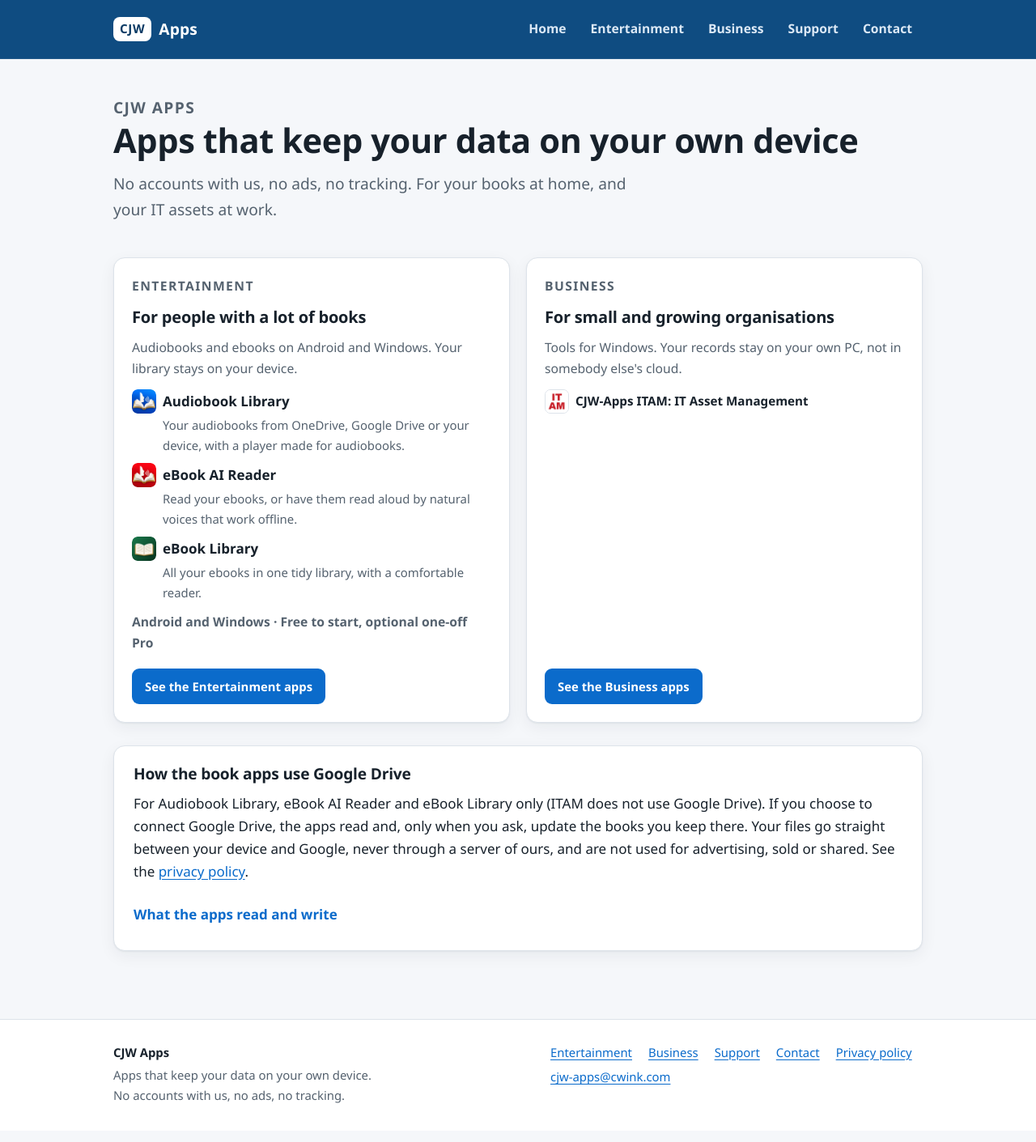
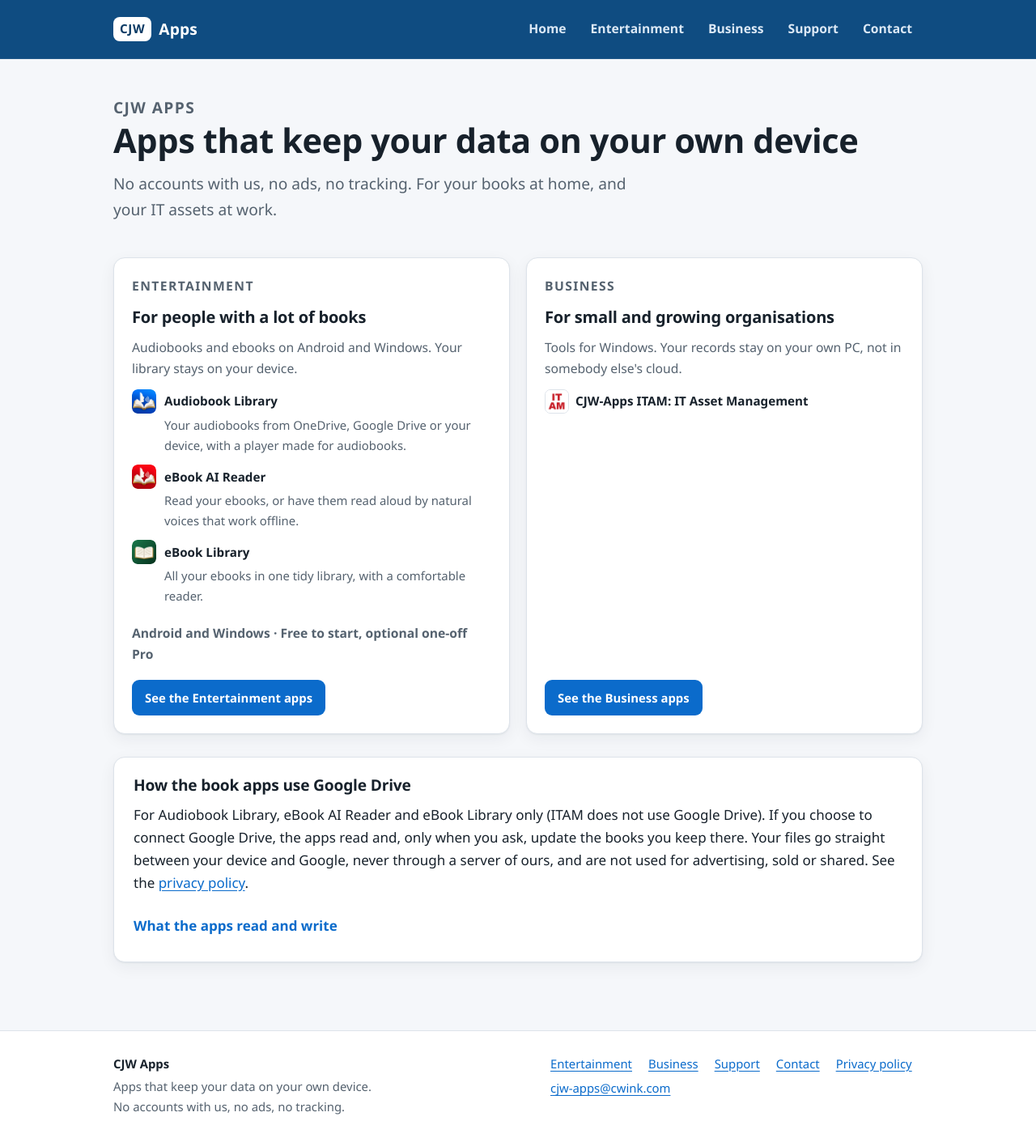
Before and after one commit to cjw-code71/cjw-apps, a Jekyll site: the page built from index.md, in a window 1280 px wide. Shown: the whole page at 81% size. Built offline with Jekyll 4.4.1, drawn with Linux system fonts in a browser that asks for light colours.

Commit message:
Home: the book apps use the same icon links as ITAM (no blue underline, more room after the icon), each with a line below; the stylesheet link changes with each build so browsers fetch the new one
Co-Authored-By: Claude Opus 5.5 <noreply@anthropic.com>
Claude-Session: https://claude.ai/code/session_018sxEz2Nma7rBUjrM2EbSoD

```diff
--- a/_layouts/default.html
+++ b/_layouts/default.html
@@ -22,7 +22,7 @@
   <meta property="og:url" content="{{ site.url }}{{ page.url | replace: 'index.html', '' }}">
   <meta property="og:image" content="{{ site.url }}{{ share_image }}">
   <meta name="twitter:card" content="summary_large_image">
-  <link rel="stylesheet" href="{{ site.baseurl }}/assets/css/site.css">
+  <link rel="stylesheet" href="{{ site.baseurl }}/assets/css/site.css?v={{ site.time | date: '%Y%m%d%H%M' }}">
 </head>
 <body>
   <a class="skip" href="#main">Skip to the content</a>
--- a/assets/css/site.css
+++ b/assets/css/site.css
@@ -98,12 +98,10 @@ tr:last-child td { border-bottom: 0; }
 .icon-row a:hover { color: var(--accent); }
 .icon-row img { width: 30px; height: 30px; border-radius: 7px; }
 
-.app-list { list-style: none; padding: 0; margin: 0; display: grid; gap: 10px; }
-.app-list li { display: grid; gap: 2px; }
-.app-list a { display: inline-flex; align-items: center; gap: 8px; color: var(--text); text-decoration: none; font-weight: 600; }
-.app-list a:hover { color: var(--accent); }
-.app-list img { width: 30px; height: 30px; border-radius: 7px; }
-.app-list span { color: var(--muted); font-size: .93rem; padding-left: 38px; }
+/* the book apps on the home page: the same icon links as ITAM's, each with a line about it */
+.app-list { display: grid; gap: 2px; }
+.app-list .icon-row a { gap: 10px; }
+.card .app-list .app-note { color: var(--muted); font-size: .93rem; margin: 0 0 10px 40px; }
 
 /* ---- buttons and badges */
 .btn { display: inline-flex; align-items: center; min-height: 44px; box-sizing: border-box; background: var(--accent); color: #fff; text-decoration: none; font-weight: 600; font-size: .93rem; padding: 8px 15px; border-radius: 9px; border: 1px solid transparent; }
--- a/index.md
+++ b/index.md
@@ -13,11 +13,14 @@ title: CJW Apps - Audiobook, eBook and IT Asset Management Apps
     <p class="eyebrow">Entertainment</p>
     <h2><a href="entertainment/">For people with a lot of books</a></h2>
     <p>Audiobooks and ebooks on Android and Windows. Your library stays on your device.</p>
-    <ul class="app-list">
-      <li><a href="audiobook-library/"><img src="assets/icons/audiobook-library.png" alt="" width="30" height="30">Audiobook Library</a><span>Your audiobooks from OneDrive, Google Drive or your device, with a player made for audiobooks.</span></li>
-      <li><a href="ebook-ai-reader/"><img src="assets/icons/ebook-ai-reader.png" alt="" width="30" height="30">eBook AI Reader</a><span>Read your ebooks, or have them read aloud by natural voices that work offline.</span></li>
-      <li><a href="ebook-library/"><img src="assets/icons/ebook-library.png" alt="" width="30" height="30">eBook Library</a><span>All your ebooks in one tidy library, with a comfortable reader.</span></li>
-    </ul>
+    <div class="app-list">
+      <div class="icon-row"><a href="audiobook-library/"><img src="assets/icons/audiobook-library.png" alt="" width="30" height="30">Audiobook Library</a></div>
+      <p class="app-note">Your audiobooks from OneDrive, Google Drive or your device, with a player made for audiobooks.</p>
+      <div class="icon-row"><a href="ebook-ai-reader/"><img src="assets/icons/ebook-ai-reader.png" alt="" width="30" height="30">eBook AI Reader</a></div>
+      <p class="app-note">Read your ebooks, or have them read aloud by natural voices that work offline.</p>
+      <div class="icon-row"><a href="ebook-library/"><img src="assets/icons/ebook-library.png" alt="" width="30" height="30">eBook Library</a></div>
+      <p class="app-note">All your ebooks in one tidy library, with a comfortable reader.</p>
+    </div>
     <p class="platform">Android and Windows · Free to start, optional one-off Pro</p>
     <div class="card-actions"><a class="btn" href="entertainment/">See the Entertainment apps</a></div>
   </div>
```
